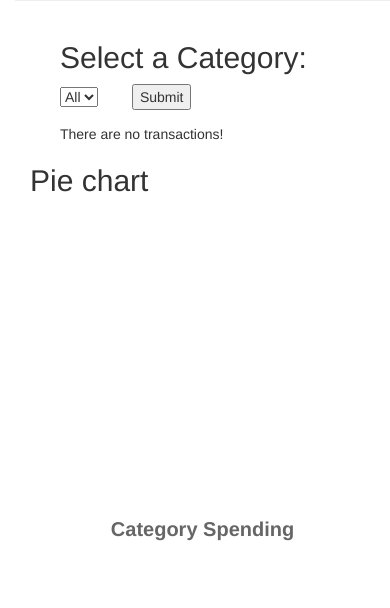
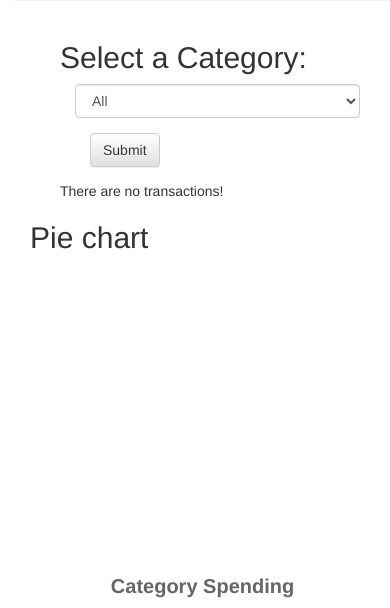
Before and after one commit to Rhoulhac/Django-budget-software, a Django app: page / in a window 390 px wide. Shown: the part 221-829 px from the top of the page. Run offline with Django 3.2, Linux system fonts and the light colour scheme; data that the repository does not hold is empty; some libraries are stand-ins or nearby versions.

Commit message:
Bootstrap styling for select and button

```diff
--- a/budget/templates/budget/transaction_list.html
+++ b/budget/templates/budget/transaction_list.html
@@ -1,5 +1,4 @@
 {% extends 'base.html' %}
-
 
 {% block content %}
 
@@ -7,7 +6,8 @@
         {% if filter %}
             <form method="GET">
                 <h2>Select a Category: {% if input %} {{ input }} {% endif %}</h2>
-                <select name="filter">
+                <div class="form-group col-md-4">
+                    <select name="filter" class="form-control">
                         <option value="">All</option>
                         {% for category in categories %}
                             {% if category == input %}
@@ -17,7 +17,8 @@
                             {% endif %}
                         {% endfor %}
                     </select>
-                <input type="submit" value="Submit" class="select-input">
+                </div>
+                <input type="submit" value="Submit" class="btn btn-default select-input">
             </form>
         {% endif %}
 
```
Lines whose indentation alone changed are shown as unchanged.
